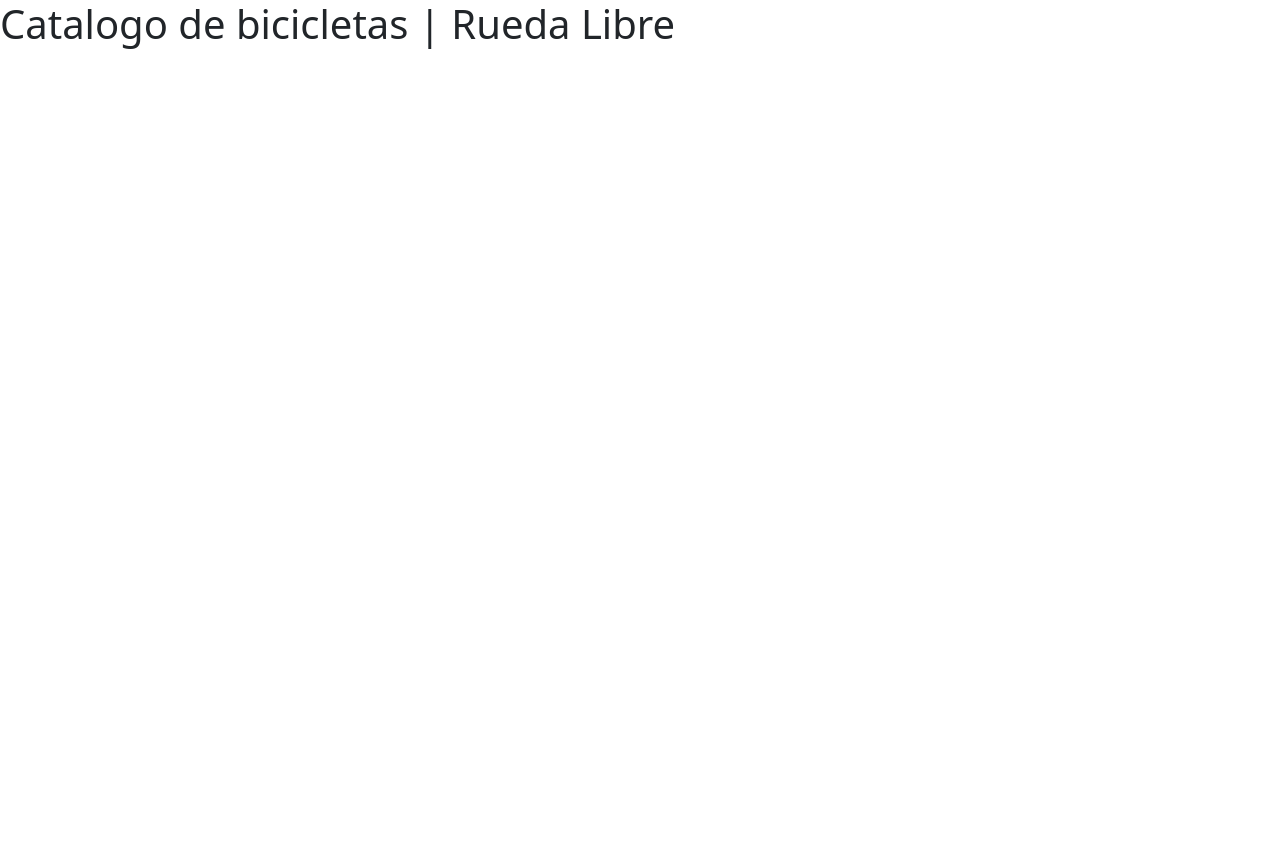
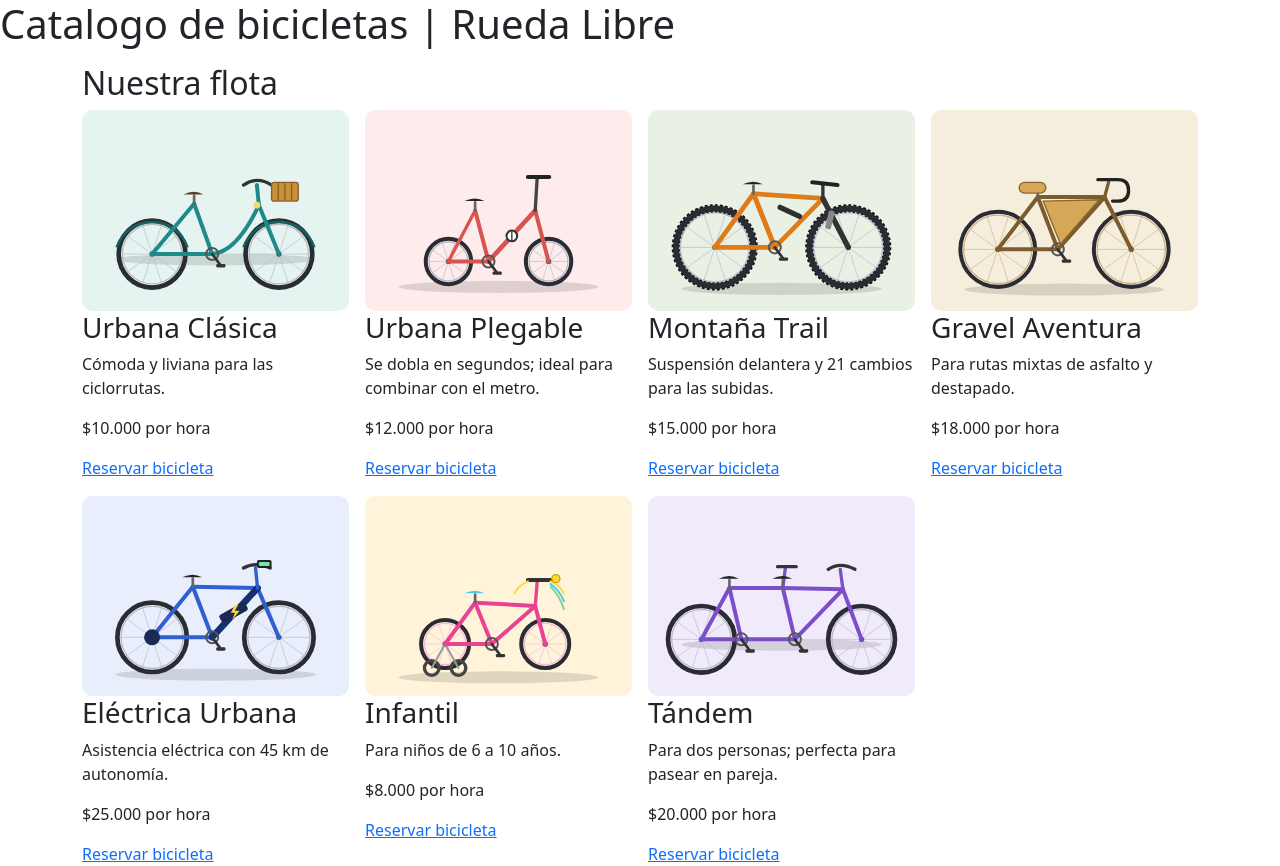
Before and after one commit to C4SMO/rueda_libre, a plain HTML site: page pruebas/catalogo-bootstrap.html in a window 1280 px wide. Before the commit the page ends 800 px from the top, so only its background shows below. Drawn offline with nearby package versions, Linux system fonts and the light colour scheme.

Commit message:
Rueda libre V2 Bootstrap

```diff
--- a/pruebas/catalogo-bootstrap.html
+++ b/pruebas/catalogo-bootstrap.html
@@ -17,5 +17,98 @@
     <script src="https://cdn.jsdelivr.net/npm/bootstrap@5.3.8/dist/js/bootstrap.bundle.min.js"
     integrity="sha384-FKyoEForCGlyvwx9Hj09JcYn3nv7wiPVlz7YYwJrWVcXK/BmnVDxM+D2scQbITxI"
     crossorigin="anonymous"></script>
+
+
+
+    <section class="nuestra-flota container">
+  <h2>Nuestra flota</h2>
+  <div class="row g-3">
+
+  <article class="col-12 col-sm-6 col-lg-4 col-xl-3">
+    <img src="../img/urbana-clasica.svg"
+         alt="Bicicleta urbana clásica">
+
+    <h3>Urbana Clásica</h3>
+    <p>Cómoda y liviana para las ciclorrutas.</p>
+    <p class="precio">$10.000 por hora</p>
+    <a href="../paginas/reservas.html">
+      Reservar bicicleta
+    </a>
+  </article>
+
+  <article class="col-12 col-sm-6 col-lg-4 col-xl-3">
+    <img src="../img/urbana-plegable.svg"
+         alt="Bicicleta urbana plegable">
+
+    <h3>Urbana Plegable</h3>
+    <p>Se dobla en segundos; ideal para combinar con el metro.</p>
+    <p class="precio">$12.000 por hora</p>
+    <a href="../paginas/reservas.html">
+      Reservar bicicleta
+    </a>
+  </article>
+
+  <article class="col-12 col-sm-6 col-lg-4 col-xl-3">
+    <img src="../img/montana-trail.svg"
+         alt="Bicicleta de montaña Trail">
+
+    <h3>Montaña Trail</h3>
+    <p>Suspensión delantera y 21 cambios para las subidas.</p>
+    <p class="precio">$15.000 por hora</p>
+    <a href="../paginas/reservas.html">
+      Reservar bicicleta
+    </a>
+  </article>
+
+  <article class="col-12 col-sm-6 col-lg-4 col-xl-3">
+    <img src="../img/gravel-aventura.svg"
+         alt="Bicicleta Gravel Aventura">
+
+    <h3>Gravel Aventura</h3>
+    <p>Para rutas mixtas de asfalto y destapado.</p>
+    <p class="precio">$18.000 por hora</p>
+    <a href="../paginas/reservas.html">
+      Reservar bicicleta
+    </a>
+  </article>
+
+  <article class="col-12 col-sm-6 col-lg-4 col-xl-3">
+    <img src="../img/electrica-urbana.svg"
+         alt="Bicicleta eléctrica urbana">
+
+    <h3>Eléctrica Urbana</h3>
+    <p>Asistencia eléctrica con 45 km de autonomía.</p>
+    <p class="precio">$25.000 por hora</p>
+    <a href="../paginas/reservas.html">
+      Reservar bicicleta
+    </a>
+  </article>
+
+  <article class="col-12 col-sm-6 col-lg-4 col-xl-3">
+    <img src="../img/infantil.svg"
+         alt="Bicicleta infantil">
+
+    <h3>Infantil</h3>
+    <p>Para niños de 6 a 10 años.</p>
+    <p class="precio">$8.000 por hora</p>
+    <a href="../paginas/reservas.html">
+      Reservar bicicleta
+    </a>
+  </article>
+
+  <article class="col-12 col-sm-6 col-lg-4 col-xl-3">
+    <img src="../img/tandem.svg"
+         alt="Bicicleta tándem">
+
+    <h3>Tándem</h3>
+    <p>Para dos personas; perfecta para pasear en pareja.</p>
+    <p class="precio">$20.000 por hora</p>
+    <a href="../paginas/reservas.html">
+      Reservar bicicleta
+    </a>
+  </article>
+</div>
+</section>
+
   </body>
 </html>
```
Also changed, not shown: bitacora.txt (+16 -0 lines).
